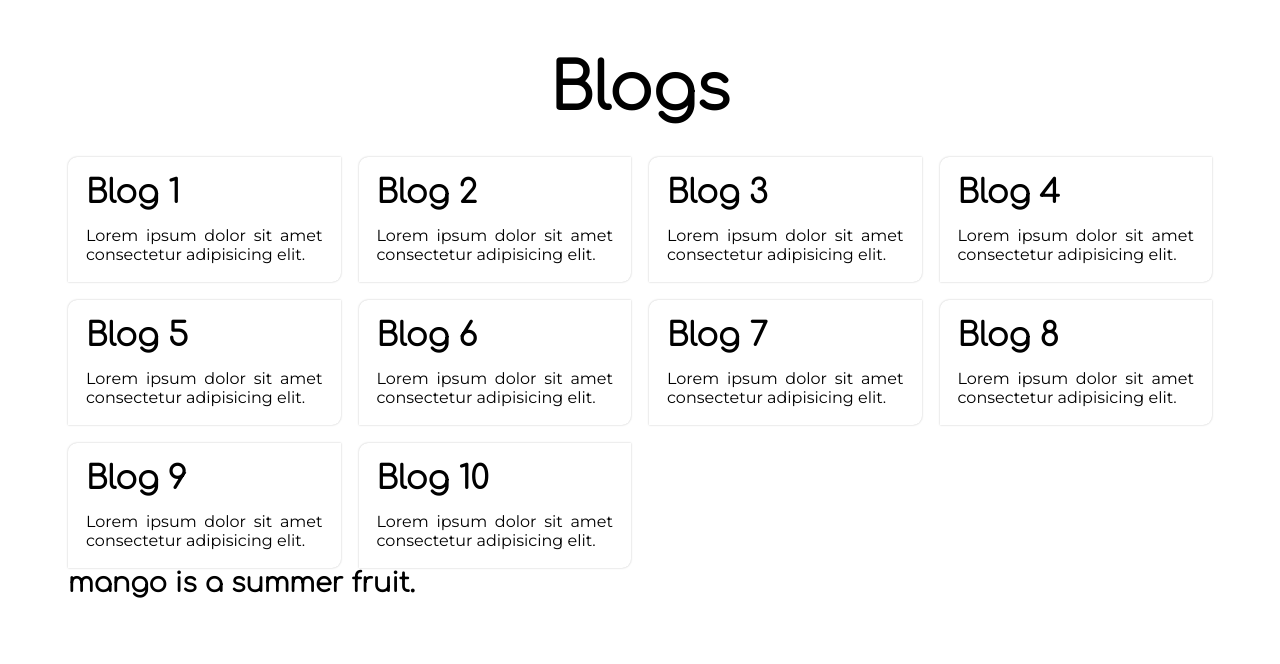
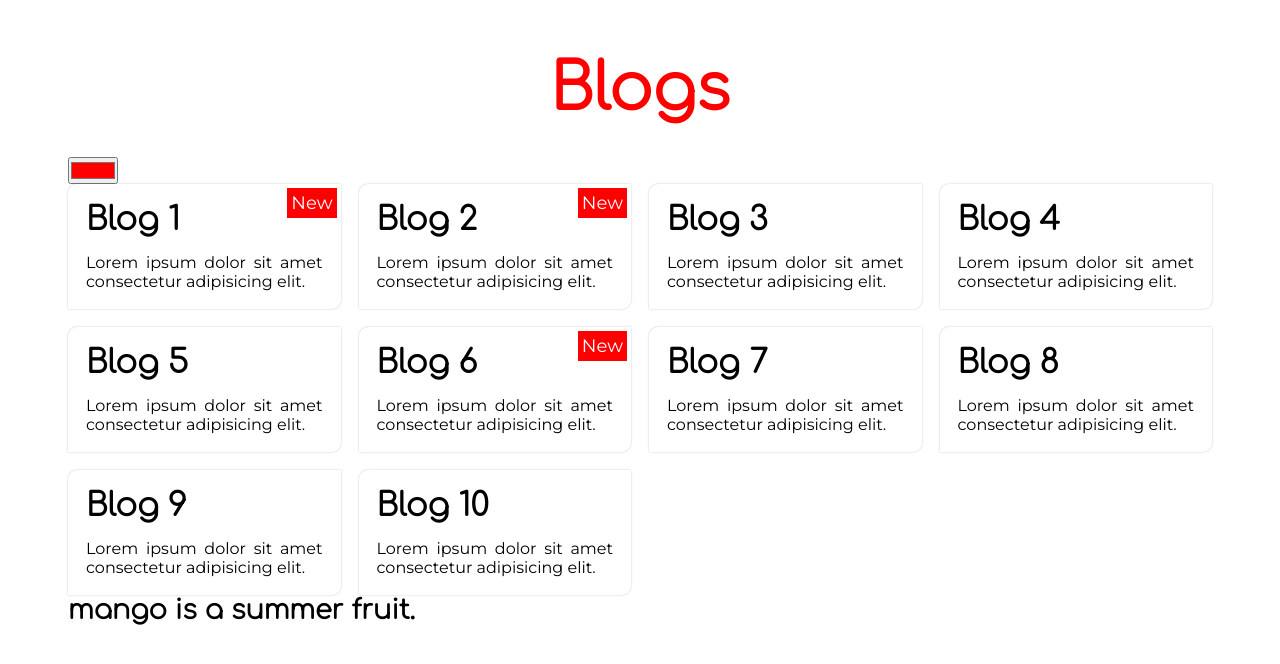
Before and after one commit to arkisoul/angular-blogs, an Angular app: page / in a window 1280 px wide. Shown: the top 664 px of the page. Built offline with nearby package versions, Linux system fonts and the light colour scheme.

Commit message:
feat: attribute directives ngStyle, ngClass, attribute binding

```diff
--- a/src/app/blogs-list/blogs-list.component.css
+++ b/src/app/blogs-list/blogs-list.component.css
@@ -16,6 +16,20 @@
     padding: 1em 1em;
     box-shadow: 0 0 2px rgba(0, 0, 0, 0.25);
     border-radius: 0.5em 0 0.5em 0;
+}
+.blog--new {
+    position: relative;
+}
+.blog--new::after {
+    content: 'New';
+    display: inline-block;
+    position: absolute;
+    width: min-content;
+    background-color: red;
+    color: white;
+    padding: 4px;
+    top: 4px;
+    right: 4px;
 }
 .blog__title {
     font-size: 2rem;
--- a/src/app/blogs-list/blogs-list.component.html
+++ b/src/app/blogs-list/blogs-list.component.html
@@ -1,11 +1,12 @@
 <section class="blogs-list">
-  <h1 class="title">Blogs</h1>
+  <h1 class="title" [ngStyle]="titleStyle" title="blogs">Blogs</h1>
+  <input type="color" [(ngModel)]="titleStyle.color">
   <div class="blogs">
     <p *ngIf="blogs.length === 0; else blogList">No blogs available</p>
     <ng-template #blogList>
-      <div class="blog" *ngFor="let blog of blogs">
-        <h3 class="blog__title">{{ blog.title }}</h3>
-        <p class="blog__description">{{ blog.description }}</p>
+      <div class="blog" *ngFor="let blog of blogs" [ngClass]="{'blog--new': blog.isNew}">
+        <h3 class="blog__title" [ngClass]="{'mango-class fruit-class': fruit === 'mango', 'summer-fruit': false}" [title]="blog.title" [hidden]="!blog.title" [attr.aria-label]="blog.title">{{ blog.title }}</h3>
+        <p class="blog__description" [attr.title]="blog.description">{{ blog.description }}</p>
       </div>
     </ng-template>
   </div>
--- a/src/app/blogs-list/blogs-list.component.ts
+++ b/src/app/blogs-list/blogs-list.component.ts
@@ -3,6 +3,7 @@ import { Component, OnInit } from '@angular/core';
 interface Blog {
   title: string;
   description: string;
+  isNew: boolean;
 }
 
 @Component({
@@ -15,46 +16,58 @@ export class BlogsListComponent implements OnInit {
     {
       title: 'Blog 1',
       description: 'Lorem ipsum dolor sit amet consectetur adipisicing elit.',
+      isNew: true
     },
     {
       title: 'Blog 2',
       description: 'Lorem ipsum dolor sit amet consectetur adipisicing elit.',
+      isNew: true
     },
     {
       title: 'Blog 3',
       description: 'Lorem ipsum dolor sit amet consectetur adipisicing elit.',
+      isNew: false
     },
     {
       title: 'Blog 4',
       description: 'Lorem ipsum dolor sit amet consectetur adipisicing elit.',
+      isNew: false
     },
     {
       title: 'Blog 5',
       description: 'Lorem ipsum dolor sit amet consectetur adipisicing elit.',
+      isNew: false
     },
     {
       title: 'Blog 6',
       description: 'Lorem ipsum dolor sit amet consectetur adipisicing elit.',
+      isNew: true
     },
     {
       title: 'Blog 7',
       description: 'Lorem ipsum dolor sit amet consectetur adipisicing elit.',
+      isNew: false
     },
     {
       title: 'Blog 8',
       description: 'Lorem ipsum dolor sit amet consectetur adipisicing elit.',
+      isNew: false
     },
     {
       title: 'Blog 9',
       description: 'Lorem ipsum dolor sit amet consectetur adipisicing elit.',
+      isNew: false
     },
     {
       title: 'Blog 10',
       description: 'Lorem ipsum dolor sit amet consectetur adipisicing elit.',
+      isNew: false
     }
   ];
   fruit: string = 'mango';
   fruitMango: string = 'mango';
+  titleColor: string = '#ff0000';
+  titleStyle = { 'color': this.titleColor };
 
   constructor() {
     // this.blogs = [];
```
